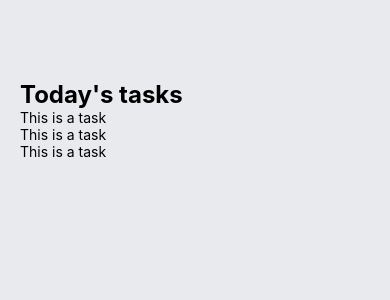
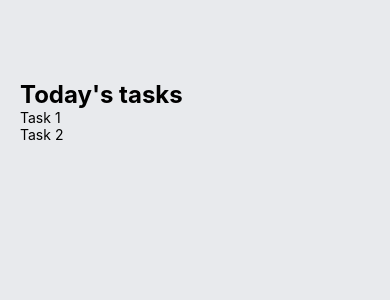
Before and after one commit to RobbyGardner/todoList, a React Native app: screen / in a window 390 px wide. Shown: the top 300 px of the page. Built offline with nearby package versions, Linux system fonts and the light colour scheme.

Commit message:
Pass props to Task component

```diff
--- a/App.js
+++ b/App.js
@@ -9,9 +9,8 @@
       <View style={styles.taskWrapper}>
         <Text style={styles.sectionTitle}>Today's tasks</Text>
         <View style={styles.items}>
-          <Task />
-          <Task />
-          <Task />
+          <Task text={"Task 1"} />
+          <Task text={"Task 2"} />
           {/*This is where the tasks will go!*/}
         </View>
       </View>
--- a/components/Task.js
+++ b/components/Task.js
@@ -1,10 +1,10 @@
 import React from "react";
 import { View, Text, StyleSheet } from "react-native";
 
-const Task = () => {
+const Task = (props) => {
   return (
     <View>
-      <Text>This is a task</Text>
+      <Text>{props.text}</Text>
     </View>
   );
 };
```
